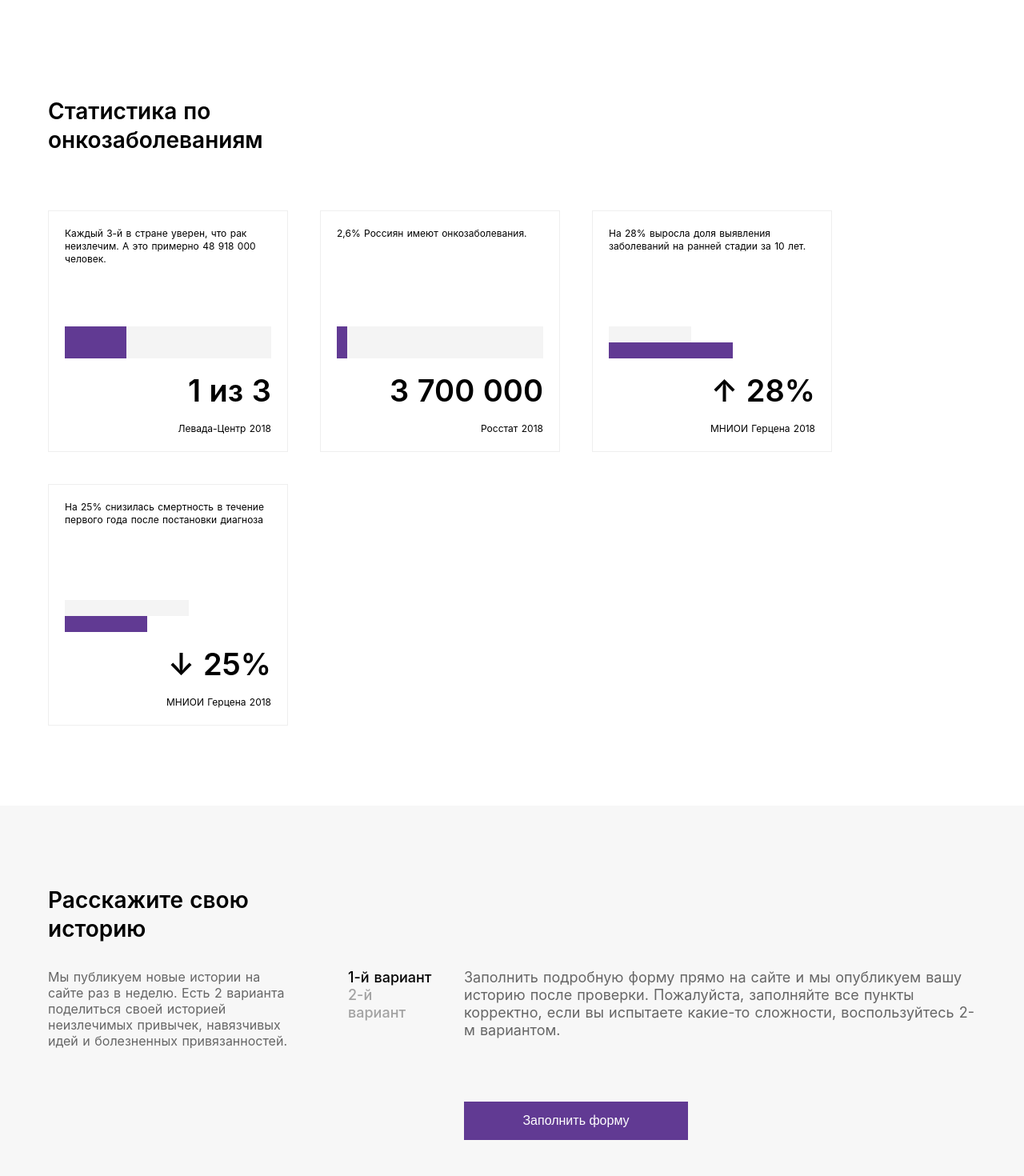
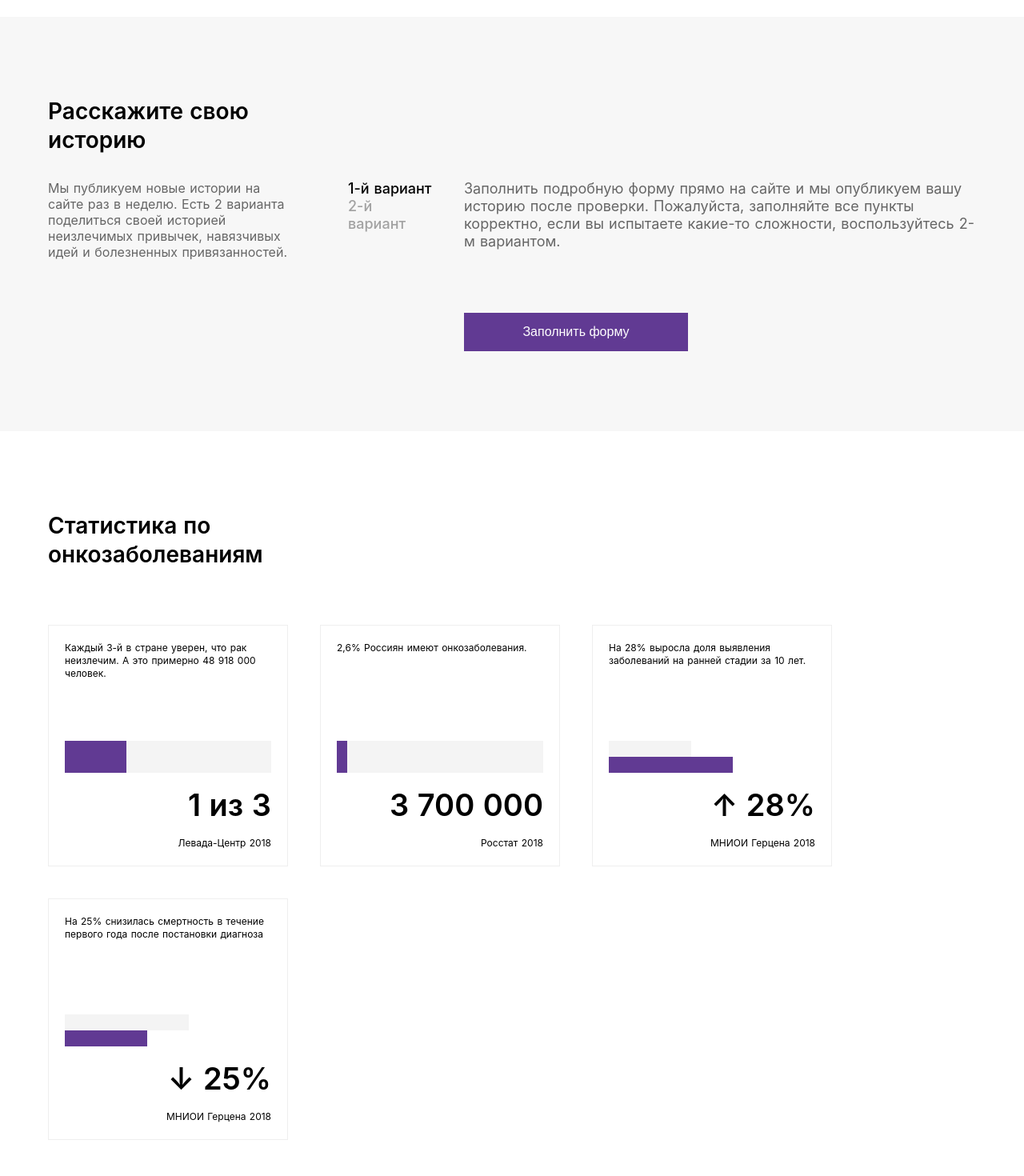
Before and after one commit to sanyamaks/nuxt-training, a Nuxt app: page / in a window 1280 px wide. Shown: the part 3080-4550 px from the top of the page at 80% size. Built offline with nearby package versions, Linux system fonts and the light colour scheme.

Commit message:
Fix background TellStory and replacement TellStory with Statistic

```diff
--- a/components/TellStory.vue
+++ b/components/TellStory.vue
@@ -1,5 +1,6 @@
 <template>
   <section class="tell-story">
+    <div class="tell-story__container">
       <div class="tell-story__heading">
         <SectionTitle class="tell-story__section-title"
           >Расскажите свою историю</SectionTitle
@@ -10,24 +11,25 @@
           болезненных привязанностей.</SectionDescription
         >
       </div>
-    <div class="tell-story__container">
+      <div class="tell-story__container-variants">
         <ul class="tell-story__variants">
           <li class="tell-story__variant tell-story__variant_active">
             1-й вариант
           </li>
           <li class="tell-story__variant">2-й вариант</li>
         </ul>
-      <div class="tell-story__form-info">
+        <div class="tell-story__container-info">
           <p class="tell-story__description">
-          Заполнить подробную форму прямо на сайте и мы опубликуем вашу историю
-          после проверки. Пожалуйста, заполняйте все пункты корректно, если вы
-          испытаете какие-то сложности, воспользуйтесь 2-м вариантом.
+            Заполнить подробную форму прямо на сайте и мы опубликуем вашу
+            историю после проверки. Пожалуйста, заполняйте все пункты корректно,
+            если вы испытаете какие-то сложности, воспользуйтесь 2-м вариантом.
           </p>
           <MiddleButton
             class="tell-story__middle-button"
             @click="showPopup"
             text="Заполнить форму"
           ></MiddleButton>
+        </div>
       </div>
     </div>
   </section>
@@ -57,10 +59,16 @@ export default {
 <style scoped>
 .tell-story {
   display: flex;
+  justify-content: center;
+  width: 100%;
+  background-color: #f7f7f7;
+}
+
+.tell-story__container {
+  width: 1440px;
+  display: flex;
   justify-content: space-between;
-  max-width: 1440px;
   padding: 100px 60px;
-  background-color: #f7f7f7;
 }
 
 .tell-story__heading {
@@ -75,7 +83,7 @@ export default {
   width: 340px;
 }
 
-.tell-story__container {
+.tell-story__container-variants {
   display: flex;
   margin-top: 104px;
 }
@@ -97,7 +105,7 @@ export default {
   color: #000000;
 }
 
-.tell-story__form-info {
+.tell-story__container-info {
 }
 
 .tell-story__description {
--- a/pages/index.vue
+++ b/pages/index.vue
@@ -6,8 +6,8 @@
     <main-stories></main-stories>
     <banner>РАССКАЗЫВАЙТЕ ВАШИ ИСТОРИИ В ИНСТАГРАМ</banner>
     <instagram></instagram>
+    <tell-story class="content__tell-story" :showPopup="showPopup"></tell-story>
     <statistika></statistika>
-    <tell-story class="content__tell-story" :showPopup="showPopup"></tell-story>
     <about-us></about-us>
     <Popup
       v-if="isShowPopup"
@@ -149,7 +149,4 @@ export default {
 </script>
 
 <style>
-.content__tell-story {
-  margin: 0 auto;
-}
 </style>
```
Lines whose indentation alone changed are shown as unchanged.
